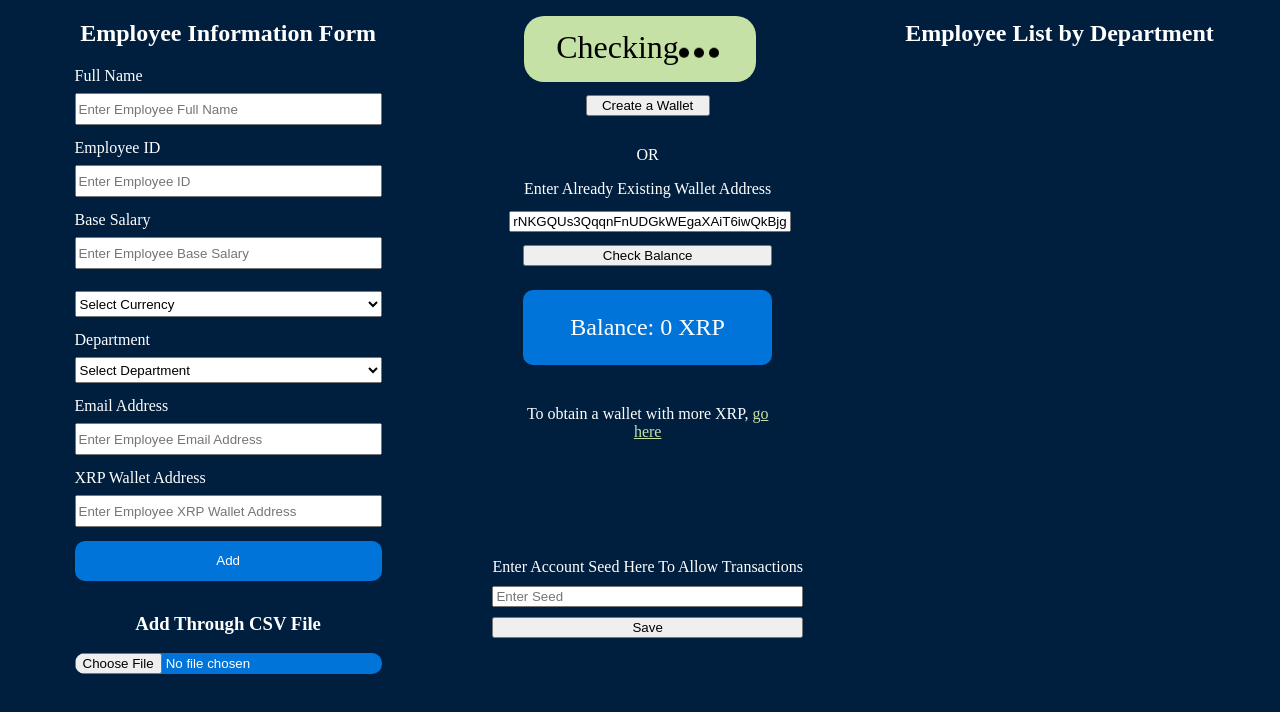
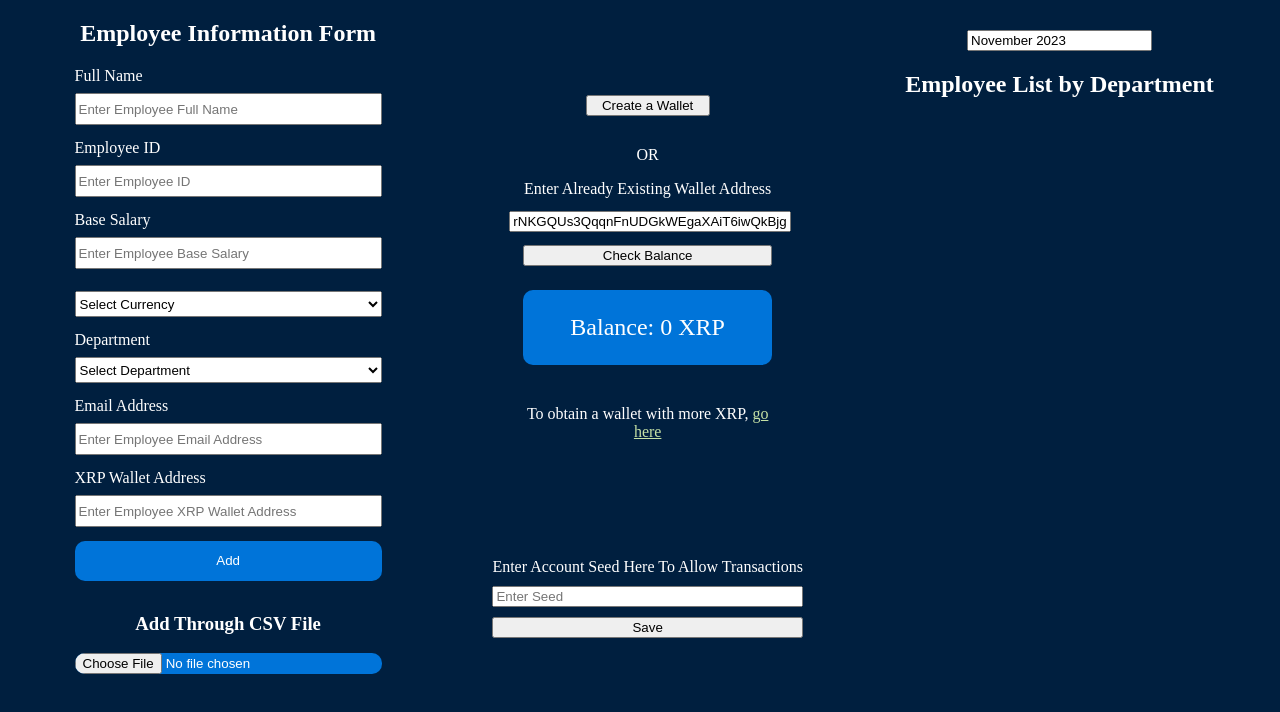
Before and after one commit to Mustafasohail7/xrpayroll, a React (Vite) app: page / in a window 1280 px wide. Shown: the top 712 px of the page. Built offline with nearby package versions, Linux system fonts and the light colour scheme.

Commit message:
added checking for months

```diff
--- a/package.json
+++ b/package.json
@@ -10,9 +10,10 @@
     "preview": "vite preview"
   },
   "dependencies": {
+    "@nice-xrpl/react-xrpl": "^0.0.30",
     "papaparse": "^5.4.1",
-    "@nice-xrpl/react-xrpl": "^0.0.30",
     "react": "^18.2.0",
+    "react-datepicker": "^4.21.0",
     "react-dom": "^18.2.0",
     "xrpl": "^2.13.0"
   },
--- a/src/App.jsx
+++ b/src/App.jsx
@@ -23,13 +23,14 @@ function App() {
     'XRP',
   ]
 
-  const [message,setMessage] = useState('checking')
+  const [message,setMessage] = useState('')
   const [employees, setEmployees] = useState([])
   const [wallet,setWallet] = useState({
     address: 'rNKGQUs3QqqnFnUDGkWEgaXAiT6iwQkBjg',
     secret: 'sEd7VBpaUz8MtuzX92VvPhN4pGBbxKa',
     balance: ''
   })
+  const [date,setDate] = useState('')
 
   const updateBalance = async () => {
     const client = new xrpl.Client("wss://s.altnet.rippletest.net:51233")
@@ -56,7 +57,7 @@ function App() {
         employees={employees} setEmployees={setEmployees}
         />
         <Balance wallet={wallet} setWallet={setWallet} updateBalance={updateBalance}/>
-        <EmployeeList employeeDataArray={employees} wallet={wallet} setWallet={setWallet} updateBalance={updateBalance} setMessage={setMessage}/>
+        <EmployeeList employeeDataArray={employees} setEmployee={setEmployees} wallet={wallet} setWallet={setWallet} updateBalance={updateBalance} setMessage={setMessage}/>
         <Notification message={message}/>
       </div>
     </>
--- a/src/components/EmployeeForm.jsx
+++ b/src/components/EmployeeForm.jsx
@@ -15,6 +15,7 @@ function EmployeeForm({departmentOptions,currencyOptions,employees,setEmployees}
     department: '',
     emailAddress: '',
     xrpWalletAddress: '',
+    salary: []
   });
 
   // Handle form input changes
@@ -44,6 +45,7 @@ function EmployeeForm({departmentOptions,currencyOptions,employees,setEmployees}
         department: '',
         emailAddress: '',
         xrpWalletAddress: '',
+        salary: [],
     })
     // console.log(employees)
   };
@@ -68,9 +70,11 @@ function EmployeeForm({departmentOptions,currencyOptions,employees,setEmployees}
               // Iterate through each row and log it to the console
               const newEmployees = [...employees]
               result.data.forEach((row, index) => {
+                var new_row = {...row}
+                new_row.salary = []
                 if(index!==result.data.length-1){
                   // console.log(`Row ${index + 1}:`, row);
-                  newEmployees.push(row)
+                  newEmployees.push(new_row)
                   setEmployees(newEmployees)
                 }
                 // You can process the row data here
--- a/src/components/EmployeeList.css
+++ b/src/components/EmployeeList.css
@@ -1,6 +1,13 @@
 .employeeList-container{
     /* border: 1px solid red; */
     padding: 0px 30px;
+    display: flex;
+    flex-direction: column;
+    align-items: center;
+}
+
+.date-picker{
+    margin-top: 30px;
 }
 
 .employeeList{
@@ -11,6 +18,7 @@
     justify-content: center;
     gap: 10px;
     margin-bottom: 1em;
+    width: 100%;
 }
 
 .employeeList h3, .employeeList ul{
--- a/src/components/EmployeeList.jsx
+++ b/src/components/EmployeeList.jsx
@@ -1,6 +1,19 @@
 import './EmployeeList.css'
+import DatePicker from 'react-datepicker';
+import 'react-datepicker/dist/react-datepicker.css';
 
-function EmployeeList({ employeeDataArray,wallet,setWallet,updateBalance,setMessage}) {
+import { useState } from 'react';
+
+function EmployeeList({ employeeDataArray,setEmployee,wallet,setWallet,updateBalance,setMessage}) {
+
+  const [selectedDate, setSelectedDate] = useState(new Date());
+  const [month,setMonth] = useState((selectedDate.toLocaleString('default', { month: 'long' }))+'-'+selectedDate.getFullYear())
+
+  const handleDateChange = date => {
+    setSelectedDate(date);
+    setMonth((date.toLocaleString('default', { month: 'long' }))+'-'+date.getFullYear())
+  };
+
   // Group employees by department
   const employeesByDepartment = employeeDataArray.reduce((acc, employee) => {
     const { department } = employee;
@@ -25,6 +38,15 @@ function EmployeeList({ employeeDataArray,wallet,setWallet,updateBalance,setMess
     })
     const signed = company_wallet.sign(prepared)
     const tx = await client.submitAndWait(signed.tx_blob)
+    setEmployee(employeeDataArray.map((employee) => {
+      if(employee.xrpWalletAddress === destination){
+        return {
+          ...employee,
+          salary: [...employee.salary,month]
+        }
+      }
+      return employee
+    }))
     updateBalance()
     setMessage('')
     await client.disconnect()
@@ -52,8 +74,18 @@ function EmployeeList({ employeeDataArray,wallet,setWallet,updateBalance,setMess
     await client.disconnect()
   }
 
+  console.log(month)
+  console.log(employeeDataArray)
+
   return (
     <div className='employeeList-container'>
+      <DatePicker
+        selected={selectedDate}
+        onChange={handleDateChange}
+        dateFormat="MMMM yyyy"
+        showMonthYearPicker
+        className='date-picker'
+      />
       <h2>Employee List by Department</h2>
       {Object.keys(employeesByDepartment).map((department) => (
         <div key={department} className='employeeList'>
@@ -65,7 +97,9 @@ function EmployeeList({ employeeDataArray,wallet,setWallet,updateBalance,setMess
             {employeesByDepartment[department].map((employee, index) => {
                 {/* console.log(employee) */}
                 return (
-              <li key={index}><p>{employee.fullName}</p><p>({employee.baseSalary})</p>
+              <li key={index}><p>{employee.fullName}</p>
+              {employee.salary.includes(month) ? <p>paid</p> : <p>({employee.baseSalary})</p>}
+              {/* <p>({employee.baseSalary})</p> */}
               <button onClick={()=>handleEmployeePay(employee.xrpWalletAddress)}>pay</button></li>
             )})}
           </ul>
```
Also changed, not shown: 1 other file (tests, documents, lock files or other folders).
